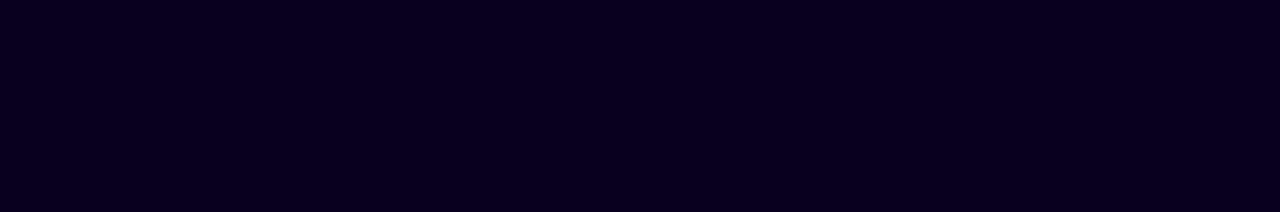
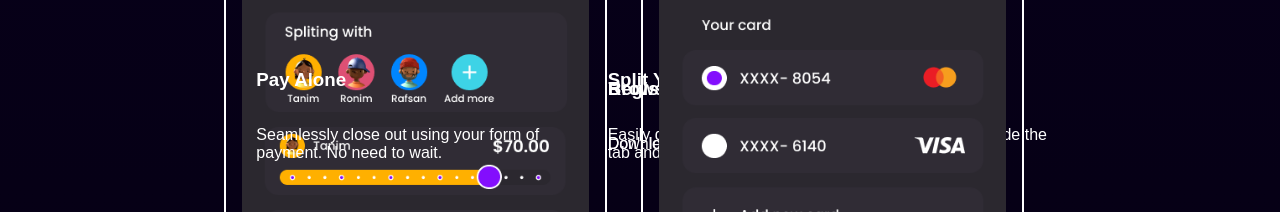
Before and after one commit to coopterrones/poppn-web, a React (Create React App) app: page / in a window 1280 px wide. Shown: the part 776-988 px from the top of the page. Built offline with nearby package versions, Linux system fonts and the light colour scheme.

Commit message:
App additions and layout fixes

```diff
--- a/src/App.js
+++ b/src/App.js
@@ -13,6 +13,8 @@
 import splitScreen from "./Assets/split-screen.png";
 import payAloneScreen from "./Assets/pay-alone-screen.png";
 import Contact from "./Components/Contact";
+import HomeCopyAnimation from "./Components/HomeCopyAnimation/";
+import Footer from "./Components/Footer";
 
 function App() {
   return (
@@ -22,44 +24,52 @@
           <Nav />
         </section>
         <section className="main-container">
+          <div className="openning-container">
             <Announcement />
+            <HomeCopyAnimation />
+          </div>
+          <div className="screens-container">
             <Descriptive />
             <ScreenDemoLeft
               header="Register"
               contents="Download our app and register."
               image={registerScreen}
-            position={"150vh"}
+              // position={"200vh"}
             />
             <ScreenDemoRight
               header="Upload Your Form of Payment"
               contents="In a few easy steps, you will be able to close out seamlessly from your favorite venues"
               image={paymentUpload}
-            position={"225vh"}
+              // position={"275vh"}
             />
             <ScreenDemoLeft
               header="Browse Your Local Venues"
               contents="Don't let heavy crowds get in your way."
               image={browseScreen}
-            position={"300vh"}
+              // position={"350vh"}
             />
             <ScreenDemoRight
               header="Order for your party"
               contents="Order ahead. Order as you go. Poppn is your personal barback."
               image={orderScreen}
-            position={"375vh"}
+              // position={"425vh"}
             />
             <ScreenDemoLeft
               header="Split Your Tab"
-            contents="Easily divide your tab amongst your friends."
+              contents="Easily divide your tab amongst your friends. Quickly divide the tab and close out. Don't let the next adventure wait."
               image={splitScreen}
-            position={"450vh"}
+              // position={"500vh"}
             />
             <ScreenDemoRight
               header="Pay Alone"
-            contents="Or... Make Kevin pay it."
+              contents="Seamlessly close out using your form of payment. No need to wait."
               image={payAloneScreen}
-            position={"525vh"}
+              // position={"575vh"}
             />
+          </div>
+          <section className="footer-container">
+            <Footer />
+          </section>
         </section>
       </Route>
       <Route exact path="/integration">
--- a/src/App.scss
+++ b/src/App.scss
@@ -14,7 +14,40 @@
   align-items: center;
   justify-content: flex-start;
   width: 100%;
-  height: 1500vh;
+  height: fit-content;
+}
+
+.openning-container {
+  position: relative;
+  max-width: 100%;
+  padding: 3.5% 5%;
+  min-height: 75vh;
+  display: flex;
+  flex-direction: column;
+  align-items: center;
+}
+
+.screens-container {
+  position: relative;
+  max-width: 100%;
+  padding: 3.5% 5%;
+  margin: 3.5rem 0;
+  height: fit-content;
+  display: flex;
+  flex-direction: column;
+  align-items: center;
+  justify-content: space-around;
+}
+
+.footer-container {
+  position: relative;
+  max-width: 100%;
+  height: 100vh;
+  display: flex;
+  flex-direction: column;
+  padding: 5% 5%;
+  align-items: center;
+  border: 1px solid white;
 }
 
 .main-container-contact {
```
Lines whose indentation alone changed are shown as unchanged.
